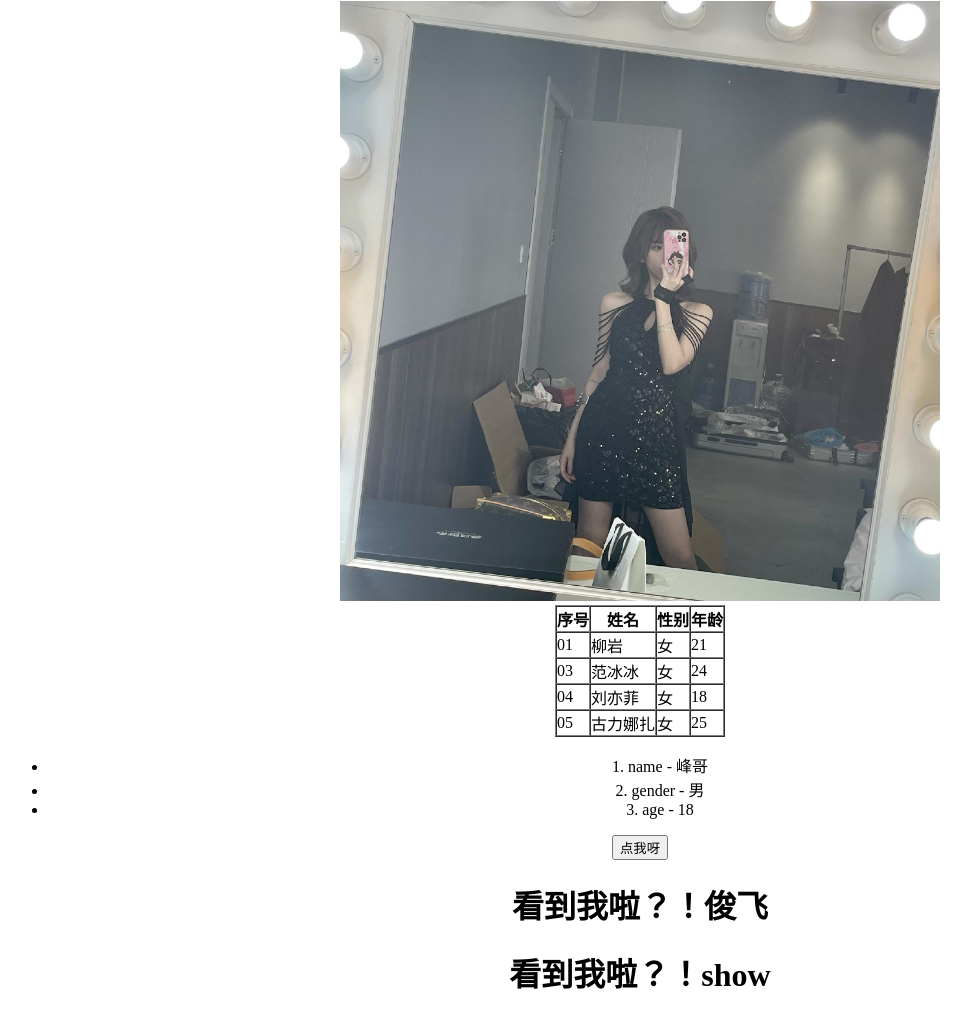
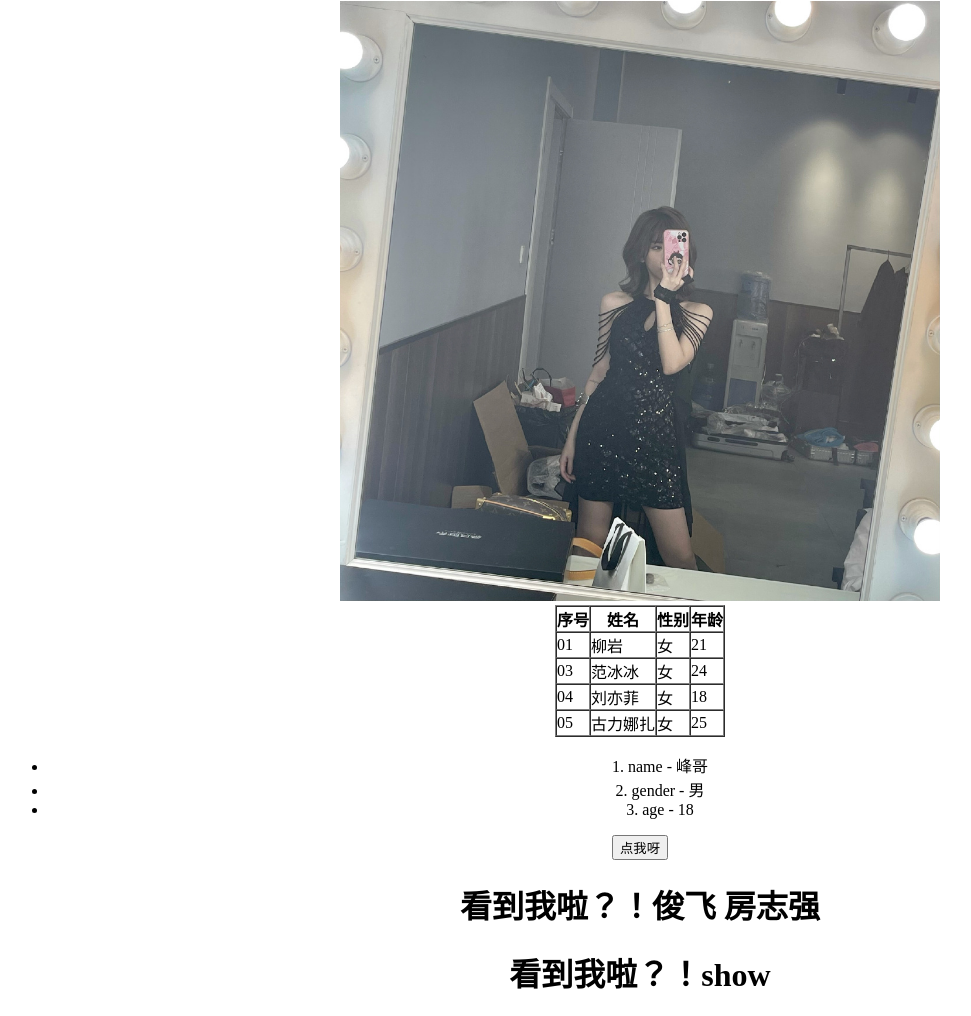
Before and after one commit to 6Pear/hellovue2103a, a website: page hello-vue/hello.html in a window 1280 px wide. Shown: the part 125-1141 px from the top of the page, without its empty margins (0-971 px from the left). Drawn offline with nearby package versions, Linux system fonts and the light colour scheme.

Commit message:
Update hello.html
合并

```diff
--- a/hello-vue/hello.html
+++ b/hello-vue/hello.html
@@ -43,6 +43,7 @@
         <button v-on:click="show = !show">点我呀</button>
         <h1 v-if="show">
             看到我啦？！俊飞
+            房志强
         </h1>
         <h1 v-else>
             看不到我？！
```
